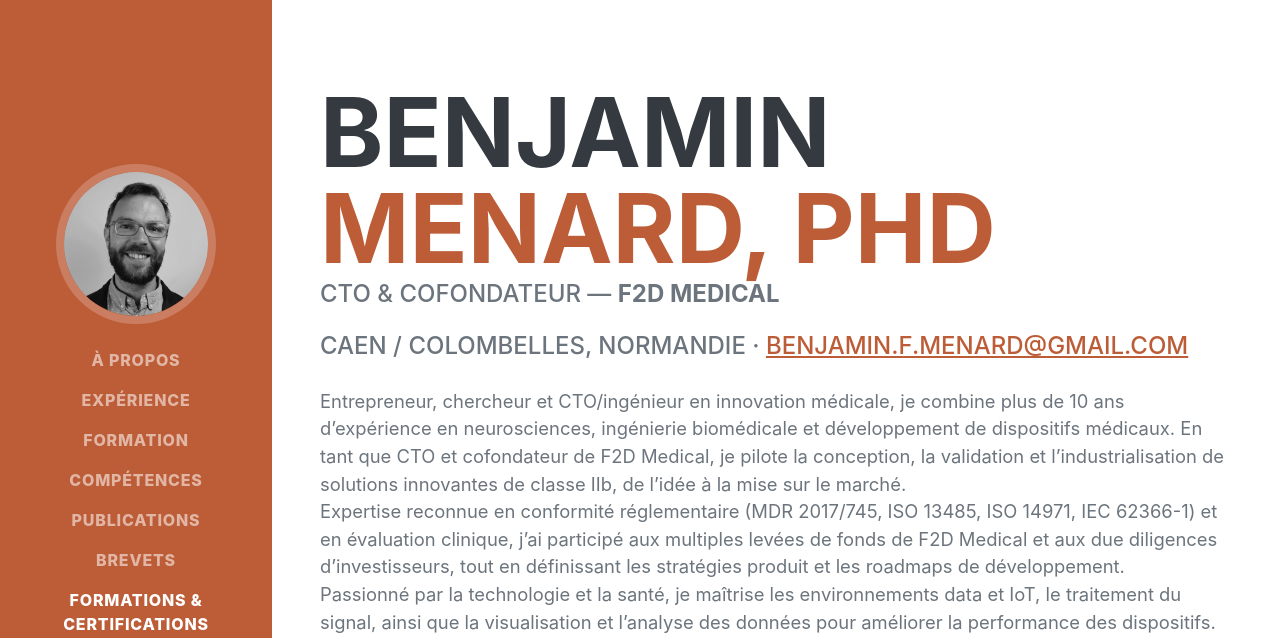
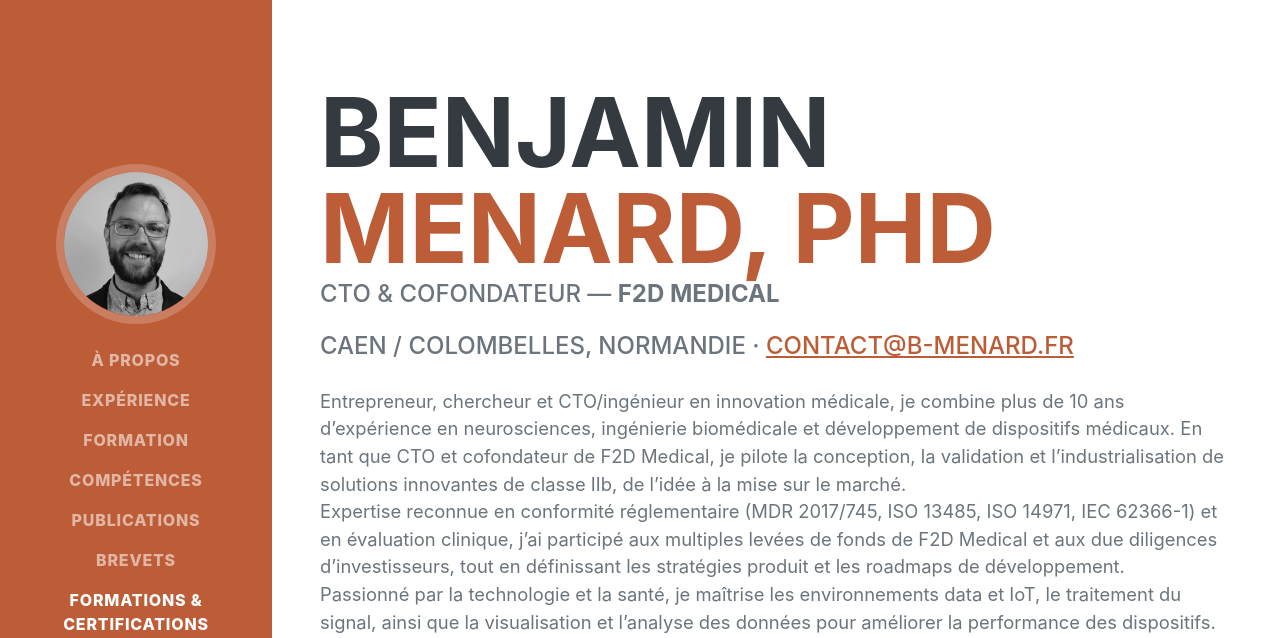
Before and after one commit to benlataf/BenCV, a plain HTML site: page index.html in a window 1280 px wide. Shown: the top 638 px of the page. Drawn offline with nearby package versions, Linux system fonts and the light colour scheme; a web font is replaced by a local one.

Commit message:
correction erreur mail

```diff
--- a/index.html
+++ b/index.html
@@ -48,7 +48,7 @@
                         CTO &amp; Cofondateur — <strong>F2D Medical</strong>
                     </div>
                     <div class="subheading mb-4">
-                        Caen / Colombelles, Normandie · <a href="mailto:benjamin.f.menard@gmail.com">benjamin.f.menard@gmail.com</a>
+                        Caen / Colombelles, Normandie · <a href="mailto:contact@b-menard.fr">contact@b-menard.fr</a>
                     </div>
                     <p class="lead mb-4">
                         Entrepreneur, chercheur et CTO/ingénieur en innovation médicale, je combine plus de 10 ans d’expérience en neurosciences, ingénierie biomédicale et développement de dispositifs médicaux. En tant que CTO et cofondateur de F2D Medical, je pilote la conception, la validation et l’industrialisation de solutions innovantes de classe IIb, de l’idée à la mise sur le marché.  <br>
```
